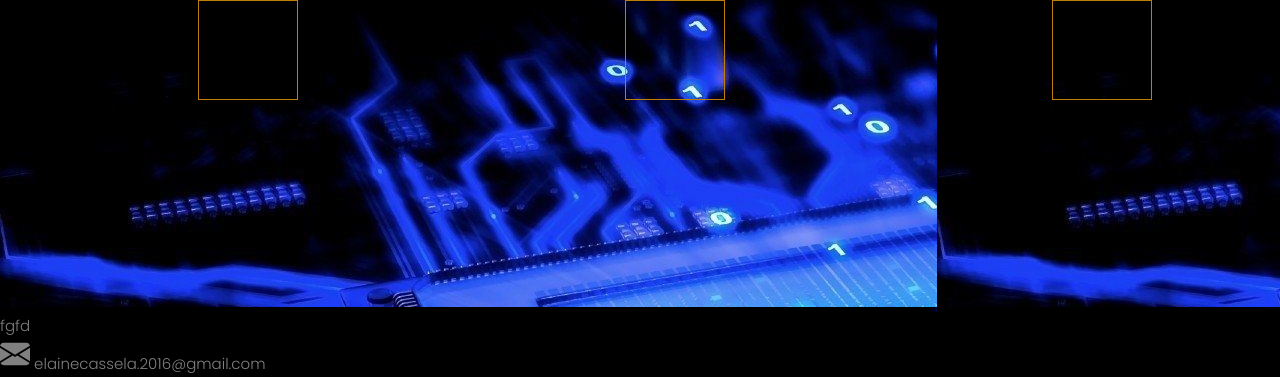
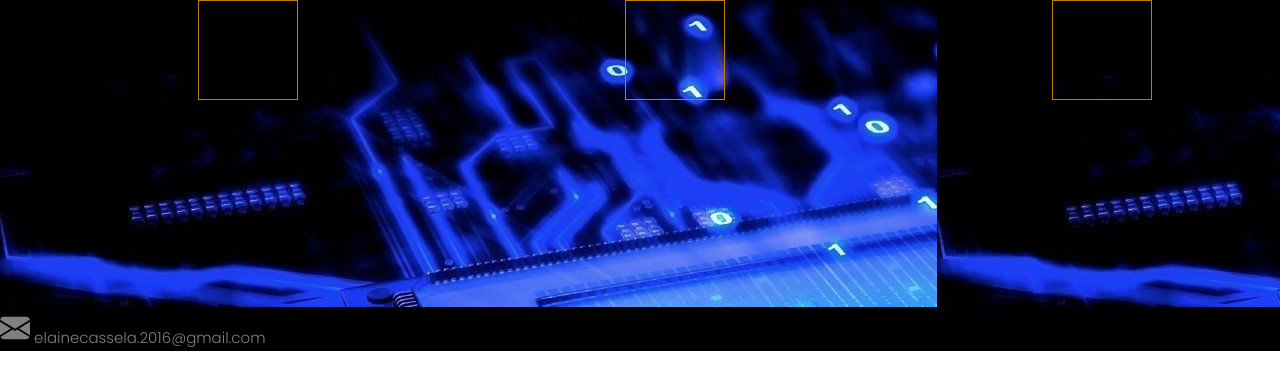
Before and after one commit to josecassela/official, a plain HTML site: page index.html in a window 1280 px wide. Shown: the part 2694-3071 px from the top of the page. After the commit the page ends 3045 px from the top, so only its background shows below. Drawn offline with Linux system fonts and the light colour scheme; some packages are replaced by stand-ins of ours; no server answers.

Commit message:
Update index.html

```diff
--- a/index.html
+++ b/index.html
@@ -373,7 +373,7 @@
     	<div class="container-wrap">
     		<div class="row no-gutters d-md-flex align-items-center">
     			<div class="col-md-6 d-flex align-self-stretch">
-    				<div id="map">fgfd</div>
+
     			</div>
 
     		</div>
```
